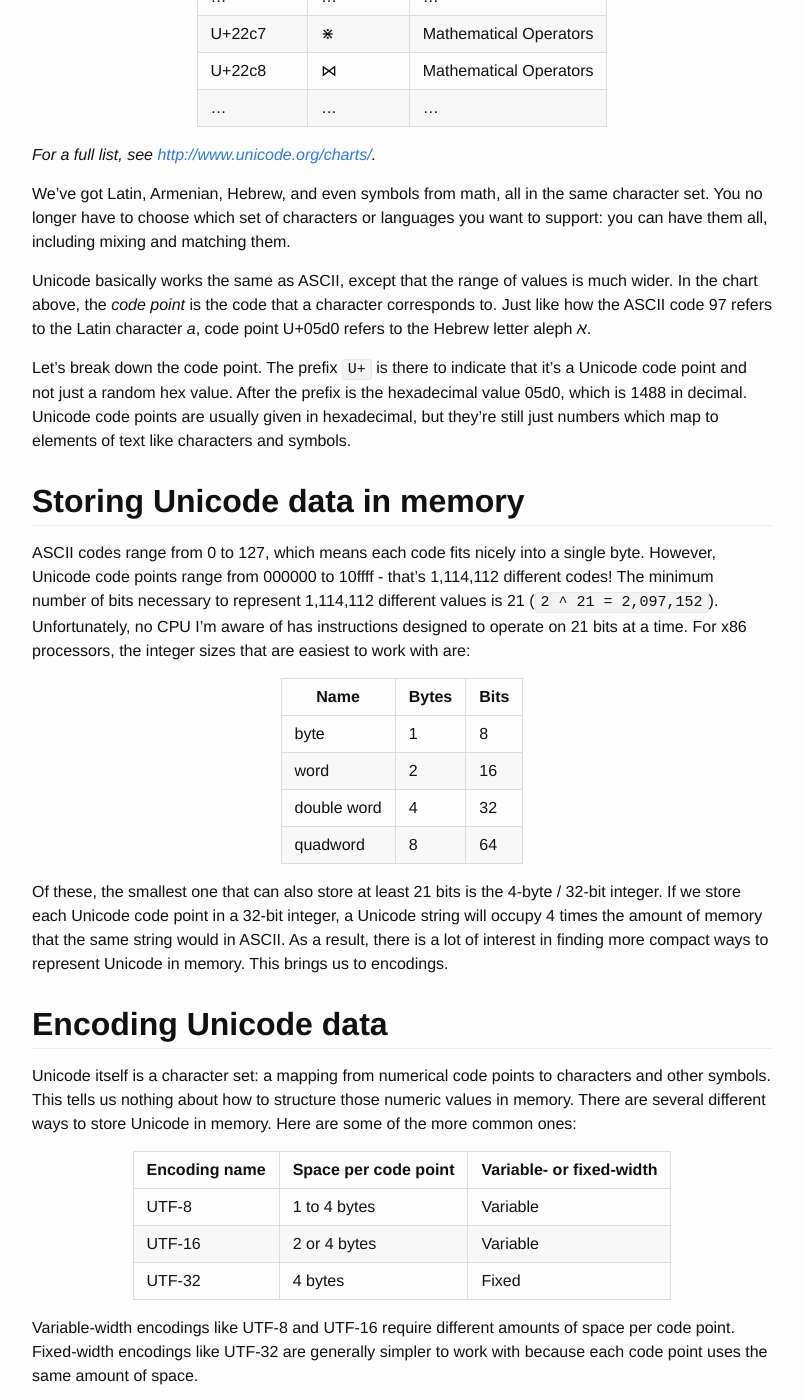
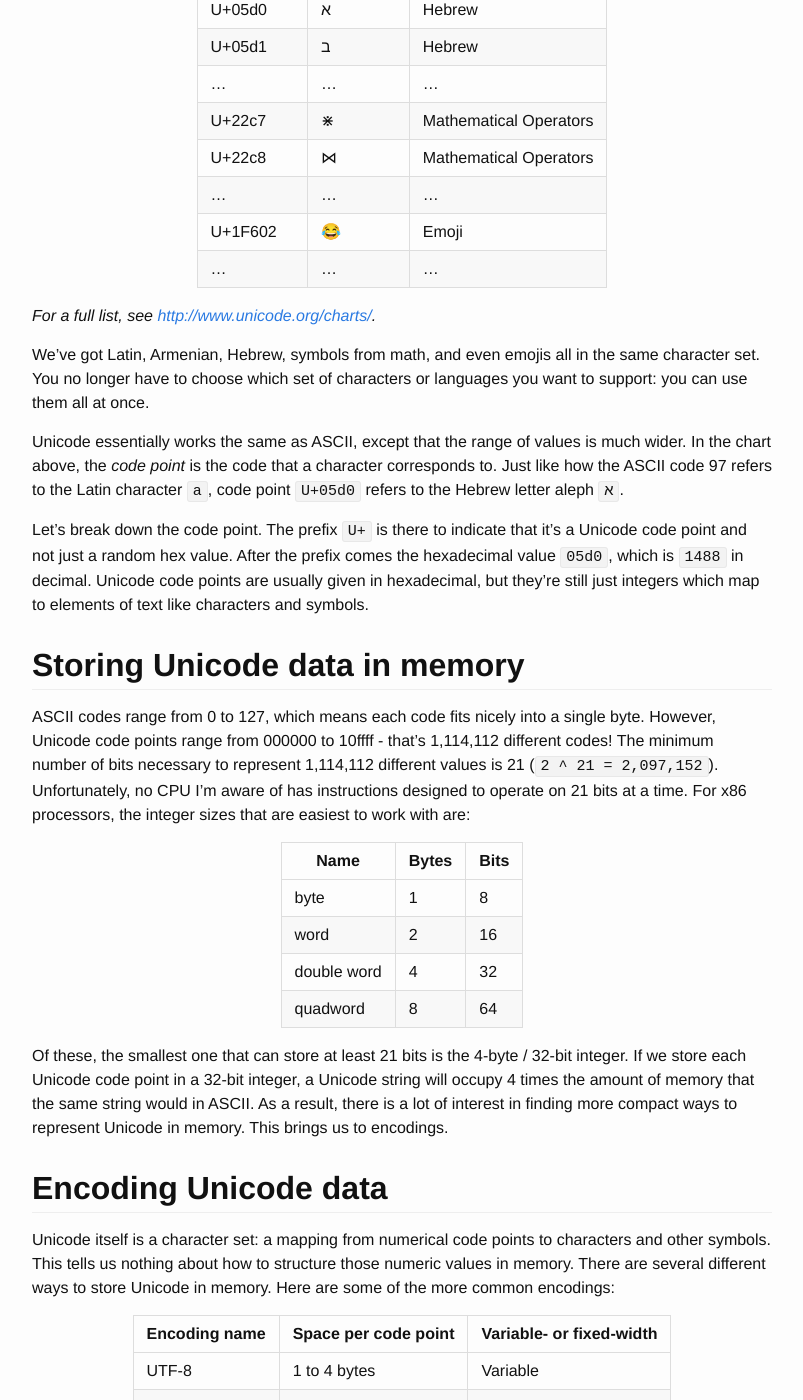
Before and after one commit to briansteffens/briansteffens.github.io, a Jekyll site: the page built from _posts/2017-10-18-unicode-basics.md, in a window 1280 px wide and 1400 px high, scrolled down 3158 px. Shown: the whole window, without its empty margins (238-1041 px from the left). Built offline with Jekyll 4.4.1, drawn with Linux system fonts in a browser that asks for light colours; some web fonts are replaced; some of the changed text lies outside the part shown.

Commit message:
More edits lol

```diff
--- a/_posts/2017-10-18-unicode-basics.md
+++ b/_posts/2017-10-18-unicode-basics.md
@@ -160,12 +160,16 @@
 works quite differently. The number of character codes in EUC-KR doesn't fit
 into a single byte, so some characters require more than one byte.
 
-Writing code to support text becomes pretty complicated. Do you write special
-code to support each language and make the user choose the language they want
-to write in? Do you try to build some kind of meta-encoding where you can mix
-and match encodings within the same document? How do you detect which encoding
-you're looking at when parsing a file? It's a pretty bad situation and led to a
-lot of programs only supporting a single language.
+Writing code to support text becomes pretty complicated:
+
+- Do you write special code to support each language and make the user choose
+  the language they want to write in?
+- Do you try to build some kind of meta-encoding where you can mix and match
+  encodings within the same document?
+- How do you detect which encoding you're looking at when parsing a file?
+
+It's a pretty bad situation and led to a lot of programs only supporting a
+single language.
 
 
 
@@ -200,24 +205,25 @@
 | U+22c7     | ⋇         | Mathematical Operators   |
 | U+22c8     | ⋈         | Mathematical Operators   |
 | ...        | ...       | ...                      |
+| U+1F602    | &#x1F602; | Emoji                    |
+| ...        | ...       | ...                      |
 
 *For a full list, see
 [http://www.unicode.org/charts/](http://www.unicode.org/charts/).*
 
-We've got Latin, Armenian, Hebrew, and even symbols from math, all in the same
-character set. You no longer have to choose which set of characters or
-languages you want to support: you can have them all, including mixing and
-matching them.
+We've got Latin, Armenian, Hebrew, symbols from math, and even emojis all in
+the same character set. You no longer have to choose which set of characters or
+languages you want to support: you can use them all at once.
 
-Unicode basically works the same as ASCII, except that the range of values is
+Unicode essentially works the same as ASCII, except that the range of values is
 much wider. In the chart above, the *code point* is the code that a character
 corresponds to. Just like how the ASCII code 97 refers to the Latin character
-*a*, code point U+05d0 refers to the Hebrew letter aleph *א*.
+`a`, code point `U+05d0` refers to the Hebrew letter aleph `א`.
 
 Let's break down the code point. The prefix `U+` is there to indicate that it's
-a Unicode code point and not just a random hex value. After the prefix is the
-hexadecimal value 05d0, which is 1488 in decimal. Unicode code points are
-usually given in hexadecimal, but they're still just numbers which map to
+a Unicode code point and not just a random hex value. After the prefix comes
+the hexadecimal value `05d0`, which is `1488` in decimal. Unicode code points
+are usually given in hexadecimal, but they're still just integers which map to
 elements of text like characters and symbols.
 
 
@@ -242,11 +248,11 @@
 | double word | 4     | 32   |
 | quadword    | 8     | 64   |
 
-Of these, the smallest one that can also store at least 21 bits is the 4-byte
-/ 32-bit integer. If we store each Unicode code point in a 32-bit integer, a
+Of these, the smallest one that can store at least 21 bits is the 4-byte /
+32-bit integer. If we store each Unicode code point in a 32-bit integer, a
 Unicode string will occupy 4 times the amount of memory that the same string
-would in ASCII. As a result, there is a lot of interest in finding more
-compact ways to represent Unicode in memory. This brings us to encodings.
+would in ASCII. As a result, there is a lot of interest in finding more compact
+ways to represent Unicode in memory. This brings us to encodings.
 
 
 
@@ -259,7 +265,7 @@
 Unicode itself is a character set: a mapping from numerical code points to
 characters and other symbols. This tells us nothing about how to structure
 those numeric values in memory. There are several different ways to store
-Unicode in memory. Here are some of the more common ones:
+Unicode in memory. Here are some of the more common encodings:
 
 | Encoding name | Space per code point | Variable- or fixed-width |
 |---------------|----------------------|--------------------------|
@@ -357,6 +363,26 @@
 can occupy 8, 16, 24, or 32 bits. This makes UTF-8 a variable-width encoding.
 Different code points require different amounts of space:
 
+|Code points       |Bytes|
+|------------------|-----|
+| 0x0000 - 0x007f  |  1  |
+| 0x0080 - 0x07ff  |  2  |
+| 0x0800 - 0xffff  |  3  |
+|0x10000 - 0x10ffff|  4  |
+
+The first 128 code points, from `0x0000` to `0x007f`, occupy one byte each.
+The next 1920 code points, from `0x0080` to `0x07ff`, occupy two bytes each.
+And so on, up to four bytes per code point. The goal here is to use as few
+bytes as possible to store each code point.
+
+But there's a problem! Since each code point can occupy 1, 2, 3, or 4 bytes,
+how do you tell if a byte you're looking at it is a single 1-byte code point,
+the third byte in a 4-byte code point, etc?
+
+UTF-8 solves this by including some metadata along with the actual code point
+data. The first bits in each byte tell you how to interpret the rest of the
+byte:
+
 |Code points       |Bytes| Byte 1 | Byte 2 | Byte 3 | Byte 4 | Bits encoded |
 |------------------|-----|--------|--------|--------|--------|--------------|
 | 0x0000 - 0x007f  |  1  |0xxxxxxx|        |        |        | 7            |
@@ -367,15 +393,10 @@
 *Copied from
 [https://en.wikipedia.org/wiki/UTF-8](https://en.wikipedia.org/wiki/UTF-8).*
 
-The goal here is to use as few bytes as possible to store each code point. One
-problem is when you're reading the data back, how do you tell if the code point
-you're looking at is supposed to be just 1 byte or 4?  The solution is to put
-some metadata in place along with the actual code point data. In the table
-above, you can see that the first byte starts with a different set of bits
-depending on the number of bytes to follow.
-
-This way, no matter which byte you're looking at in a UTF-8 string, you can
-tell what kind of byte it is by checking the bits on the left:
+In the table above, you can see that the first byte starts with a different set
+of bits depending on the number of bytes to follow. This way, no matter which
+byte you're looking at in a UTF-8 string, you can tell what kind of byte it is
+by checking the bits on the left:
 
 - A byte that starts with `0` is a complete code point that uses only 1 byte.
 - A byte that starts with `110` is the first byte in a code point that uses 2
@@ -476,8 +497,8 @@
 
 In order to detect a grapheme cluster, we first need to figure out what the
 *grapheme break property* is for each code point. Each Unicode code point has a
-grapheme break property associated with it. This is basically a category
-that helps us figure out how code points combine to produce grapheme clusters.
+grapheme break property associated with it. This is a category that helps us
+figure out how code points combine to produce grapheme clusters.
 
 These grapheme break properties can be found in the data file at
 [http://www.unicode.org/Public/10.0.0/ucd/auxiliary/GraphemeBreakProperty.txt](http://www.unicode.org/Public/10.0.0/ucd/auxiliary/GraphemeBreakProperty.txt).
@@ -517,8 +538,8 @@
 | <span class="tamil">&#x0BA8;</span> | U+0BA8     | Other                    |
 | <span class="tamil">&#x0BBF;</span> | U+0BBF     | SpacingMark              |
 
-So we have an *Other* followed by a *SpacingMark*.  How do we know this is a
-grapheme cluster and not just 2 normal code points?
+So we have an *Other* followed by a *SpacingMark*. How do we know this is a
+grapheme cluster rather than two separate characters?
 
 The Unicode standard defines a list of
 [grapheme cluster boundary rules](http://unicode.org/reports/tr29/#Grapheme_Cluster_Boundary_Rules). Each rule defines how a pair of grapheme break properties
@@ -661,7 +681,7 @@
 terminal on the same system *can*. Yet more proof of the superiority of
 terminals!
 
-To get it to show up in this blog post properly regardless of the fonts
+To get it to show up in this blog post properly, regardless of the fonts
 available on the computer viewing it, I used a Google Noto web font. Google
 Noto is a project to build a font family supporting all of Unicode:
 
@@ -739,6 +759,4 @@
 
 
 
-
-
 http://shapecatcher.com/
```
Also changed, not shown: other parts of _posts/2017-10-18-unicode-basics.md (+55 -55 lines), Gemfile.lock.
